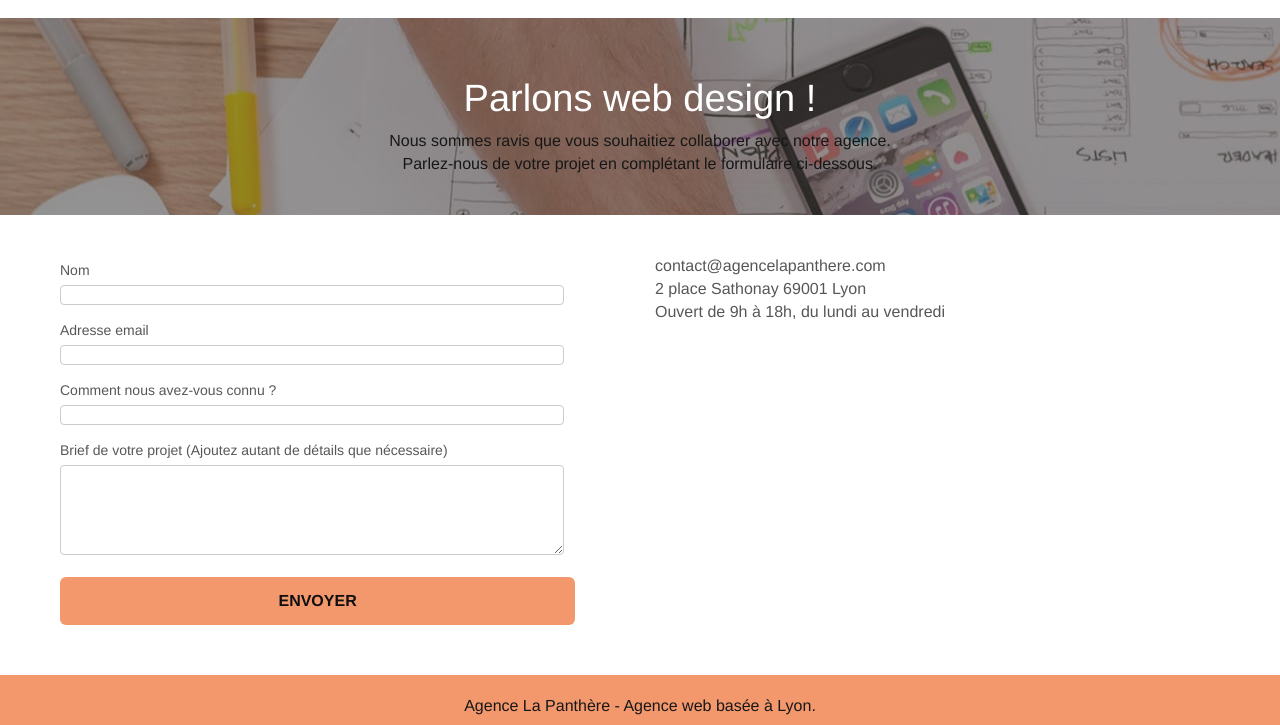
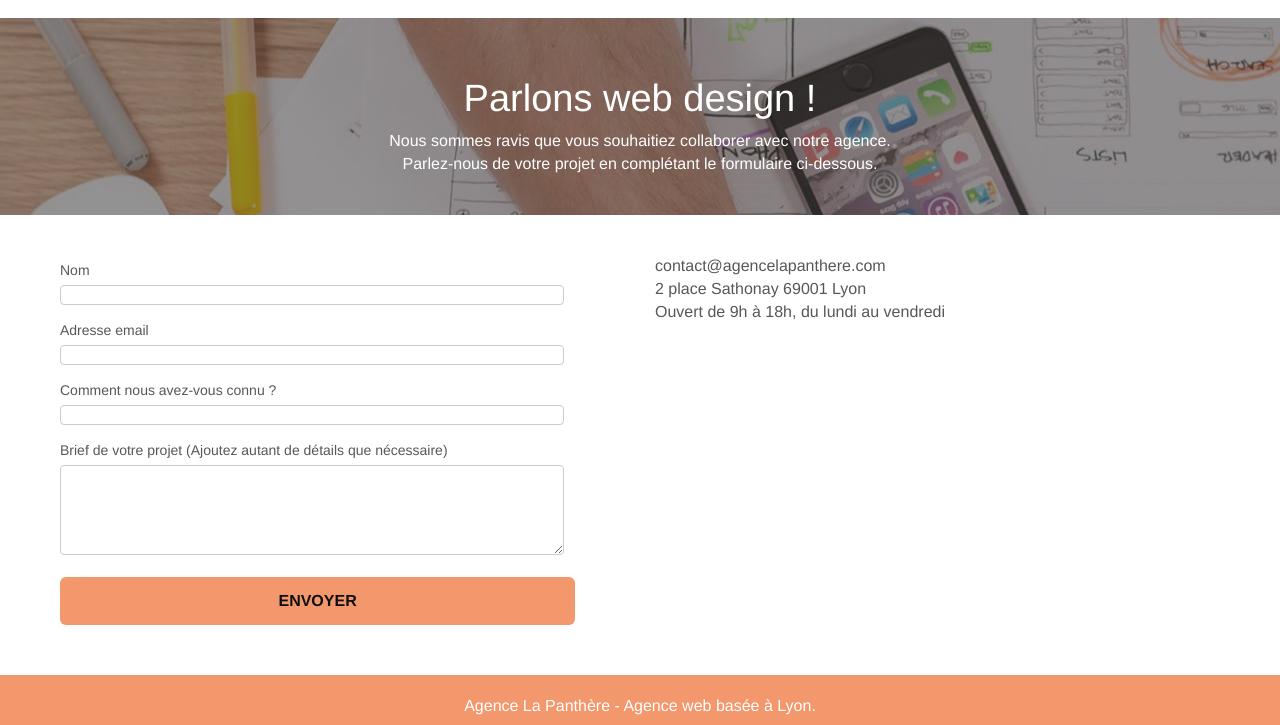
Before and after one commit to shadoooow94/la-panthere-openclassroms, a plain HTML site: page page2.html in a window 1280 px wide. Shown: the part 80-805 px from the top of the page. Drawn offline with nearby package versions, Linux system fonts and the light colour scheme; files that its build step writes are made by us from their sources; a script that the page names is missing.

Commit message:
contraste amélioré

```diff
--- a/style.css
+++ b/style.css
@@ -96,7 +96,7 @@ a:hover {
 }
 
 .d-bloc {
-    color: #FFFFFF
+    color: #000000
 }
 
 .d-bloc button:hover {
@@ -801,7 +801,7 @@ h4 {
 }
 
 .white {
-    color: #171717 !important
+    color: #FFFFFF !important
 }
 
 .text-center {
```
